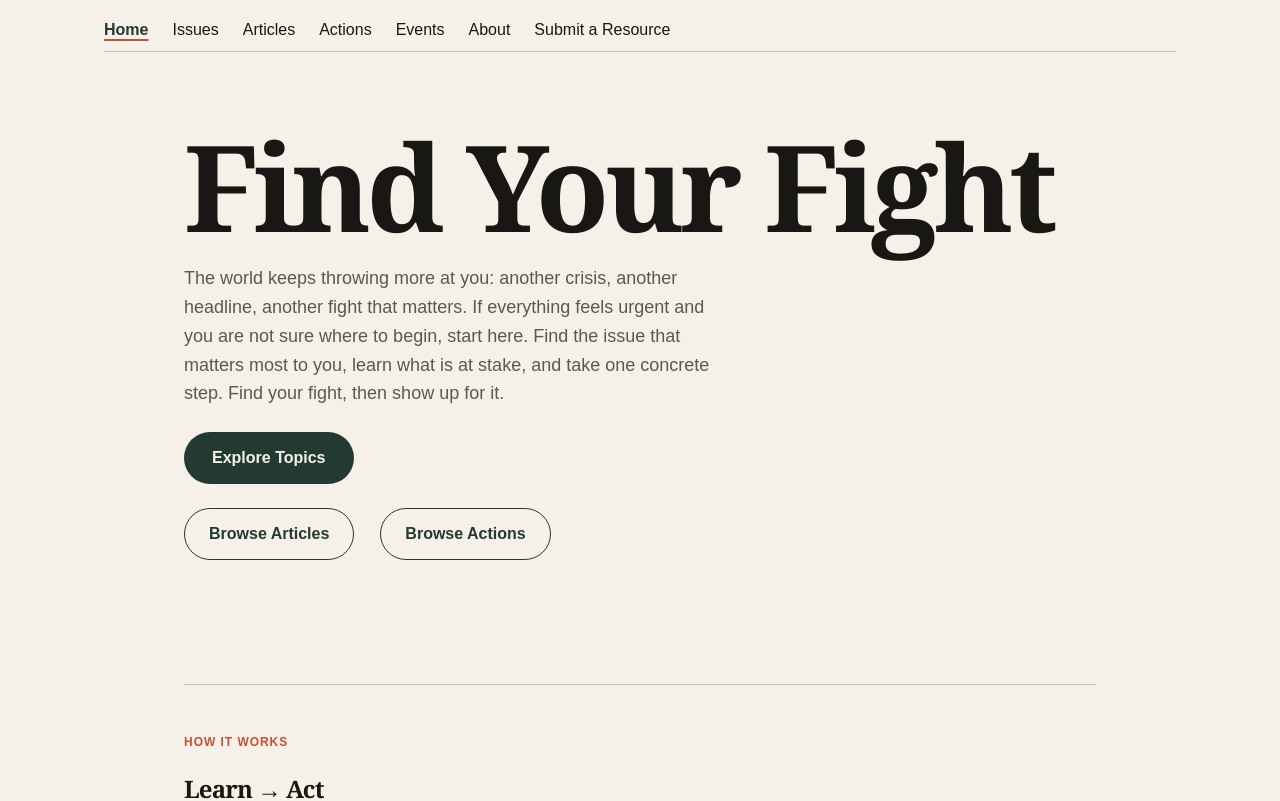
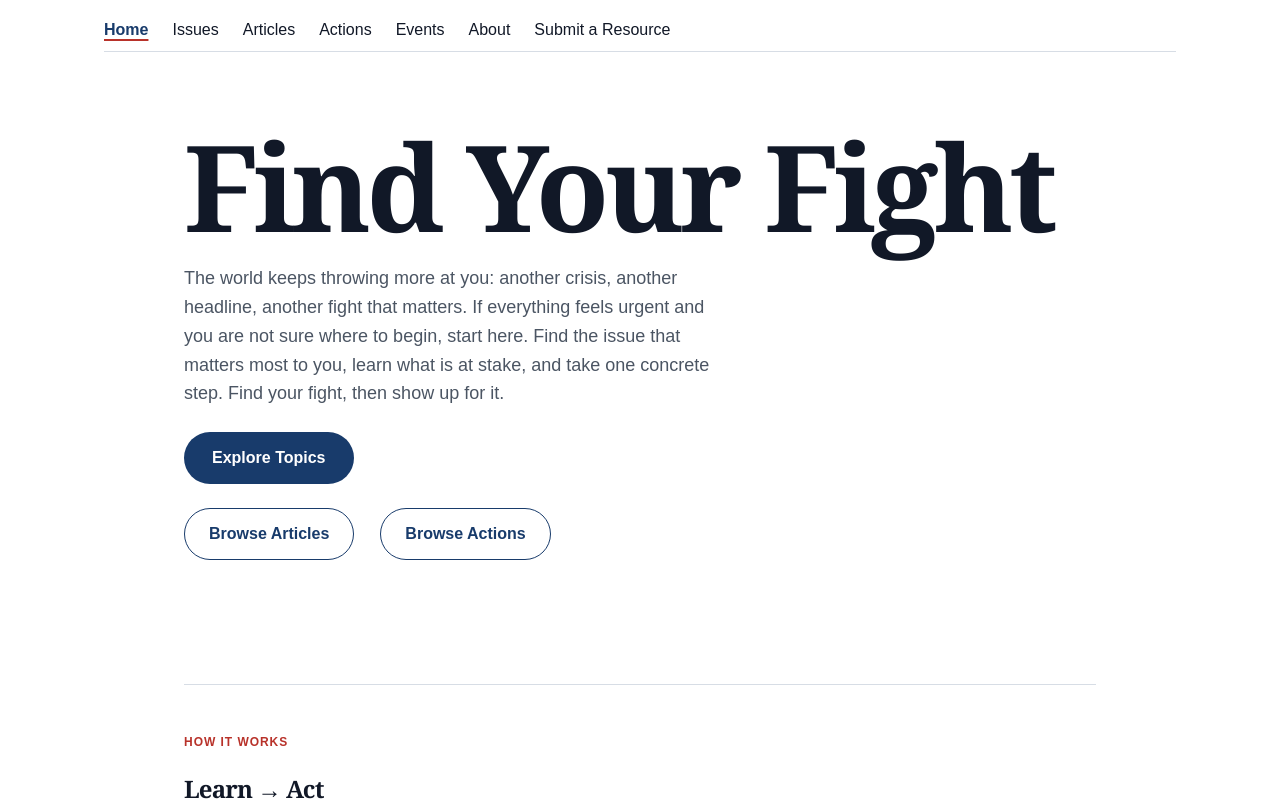
Before and after one commit to kborn/signalfire, a Next.js app in the folder apps/web/: page / in a window 1280 px wide. Shown: the top 801 px of the page. Built offline with nearby package versions, Linux system fonts and the light colour scheme.

Commit message:
ui tweaks and task tracking

```diff
--- a/apps/web/src/app/globals.css
+++ b/apps/web/src/app/globals.css
@@ -9,16 +9,16 @@
   --space-3: 24px;
   --space-4: 40px;
   --space-5: 48px;
-  --color-page-bg: #f6f1e8;
-  --color-text-primary: #181713;
-  --color-brand-primary: #233a32;
-  --color-brand-accent: #c45132;
-  --color-surface-soft: #e9dfd0;
-  --color-field-bg: #fffaf2;
-  --color-border-subtle: #cfc1af;
-  --color-text-muted: #5d584f;
-  --color-status-error: #a8382b;
-  --color-brand-primary-hover: #1b2f28;
+  --color-page-bg: #ffffff;
+  --color-text-primary: #111827;
+  --color-brand-primary: #183b6b;
+  --color-brand-accent: #b8322a;
+  --color-surface-soft: #ffffff;
+  --color-field-bg: #ffffff;
+  --color-border-subtle: #d7dde5;
+  --color-text-muted: #4b5563;
+  --color-status-error: #b42318;
+  --color-brand-primary-hover: #102a4d;
 }
 
 /* Base */
@@ -443,7 +443,8 @@ h3 {
   position: relative;
   padding: var(--space-3);
   border: 1px solid var(--color-border-subtle);
-  border-radius: 18px;
+  border-left-width: 4px;
+  border-radius: 12px;
   background: var(--color-surface-soft);
   transition:
     border-color 0.2s ease,
@@ -451,7 +452,7 @@ h3 {
 }
 
 .publicShell .collectionItem:hover {
-  border-color: var(--color-brand-primary);
+  border-left-color: var(--color-brand-accent);
   transform: translateY(-1px);
 }
 
```
Also changed, not shown: 1 other file (tests, documents, lock files or other folders).
